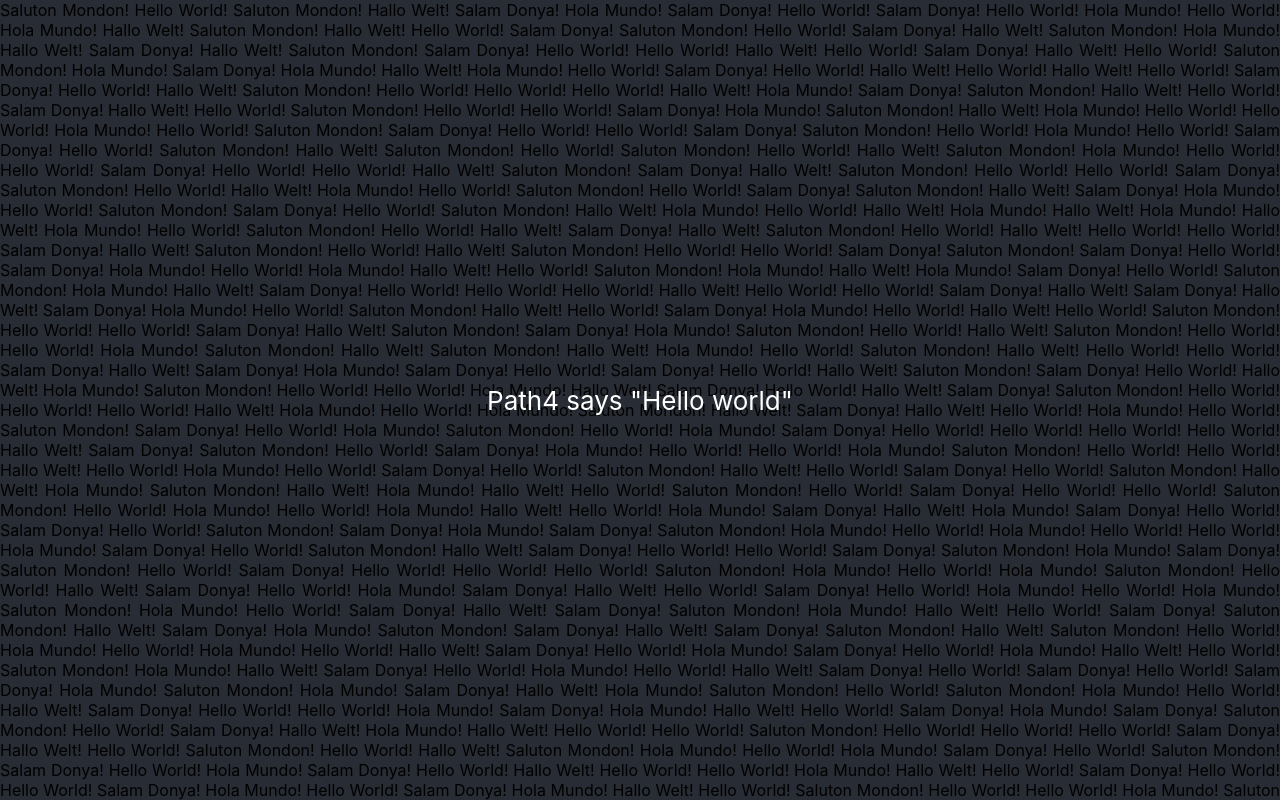
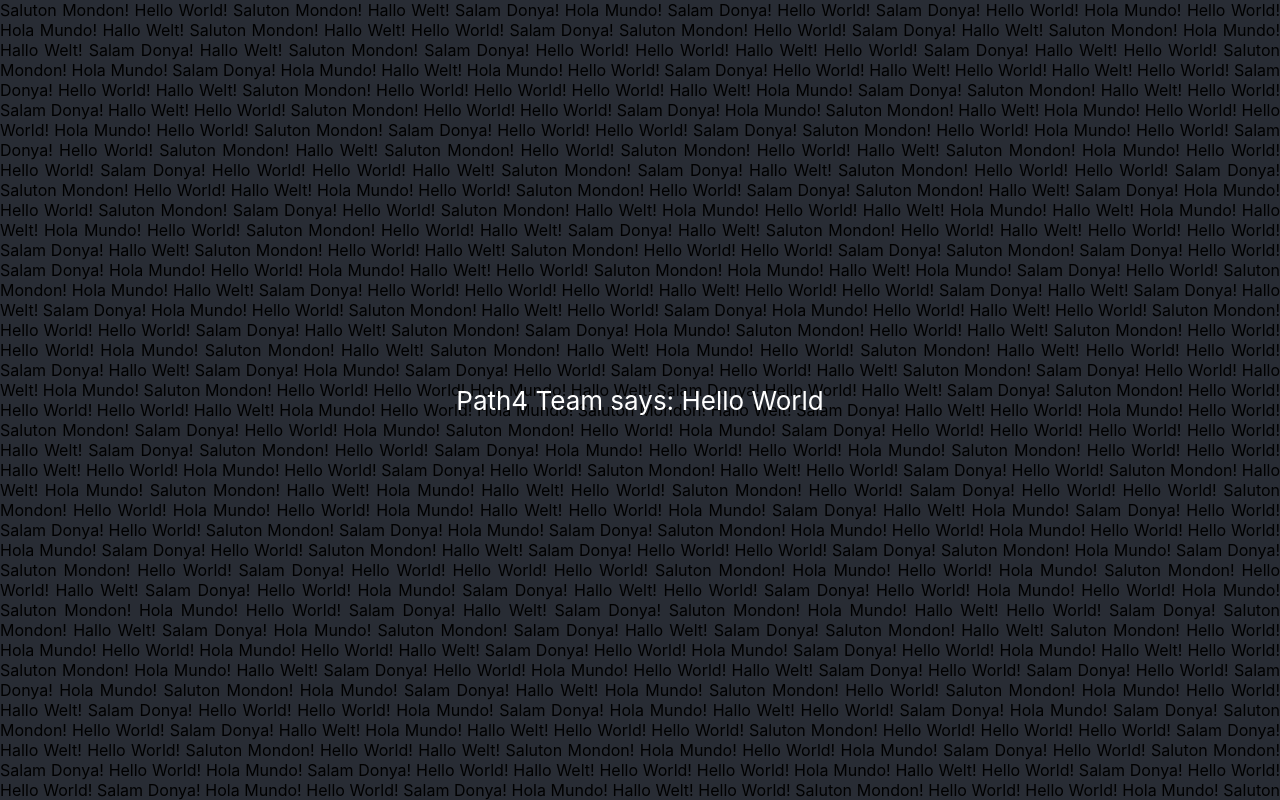
Before and after one commit to ozcodex/path4-face, a React (Create React App) app: page / in a window 1280 px wide. Built offline with nearby package versions, Linux system fonts and the light colour scheme.

Commit message:
Replaced fixed text with Banner component that changes on click

```diff
--- a/src/App.js
+++ b/src/App.js
@@ -1,15 +1,14 @@
 import React from 'react';
 import './App.css';
 import Background from './Background.jsx'
+import Banner from './Banner.jsx'
 
 function App() {
   return (
     <div className="App">
       <Background />
       <header className="App-header">
-        <p>
-          Path4 says "Hello world"
-        </p>
+        <Banner />
       </header>
     </div>
   );
--- /dev/null
+++ b/src/Banner.jsx
@@ -0,0 +1,28 @@
+import React from 'react';
+
+class Banner extends React.Component {
+
+  constructor(props){
+    super(props);
+    this.new_text = "Hello Nerds";
+    this.state = {
+    text : "Hello World"
+    }
+    this.changeTitle = this.changeTitle.bind(this);
+  }
+
+  changeTitle(){
+    this.setState({text: this.new_text });
+  };
+
+  render(){
+    return (
+      <p className="Banner">
+        Path4 Team says: <a onClick={this.changeTitle}>{this.state.text}</a>
+      </p>
+    );
+  }
+
+}
+
+export default Banner;
```
